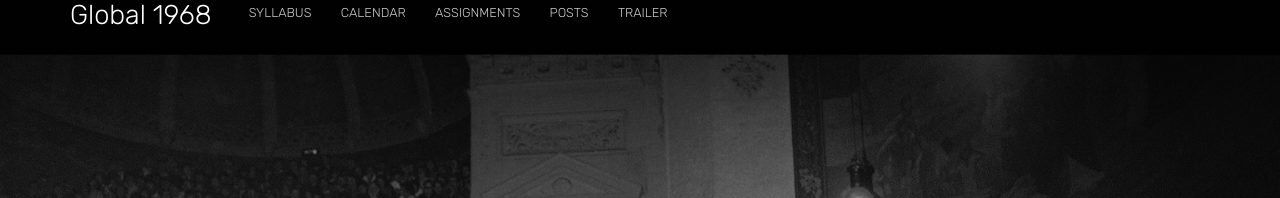
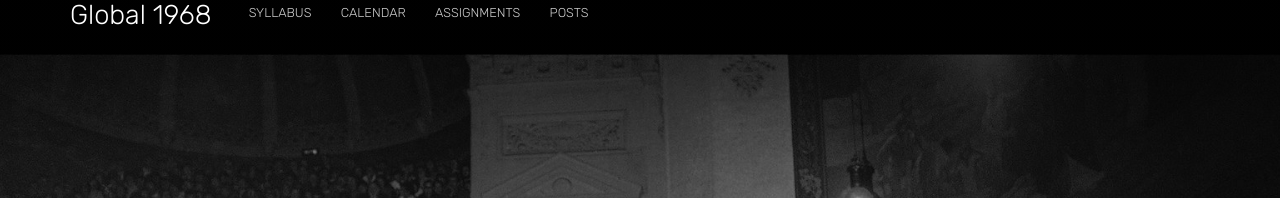
Before and after one commit to chadblack/Global1968, a Jekyll site: the page built from index.html, in a window 1280 px wide. Shown: the top 198 px of the page. Built offline with Jekyll 4.4.1, drawn with Linux system fonts in a browser that asks for light colours; nearby versions of some CDN libraries.

```diff
--- a/_data/navigation.yml
+++ b/_data/navigation.yml
@@ -6,5 +6,3 @@
   link: /assignments/
 - name: posts
   link: /blog/
-- name: trailer
-  link: /trailer/
```
Also changed, not shown: _posts/a-course-trailer.md (added, +6 -0 lines).
